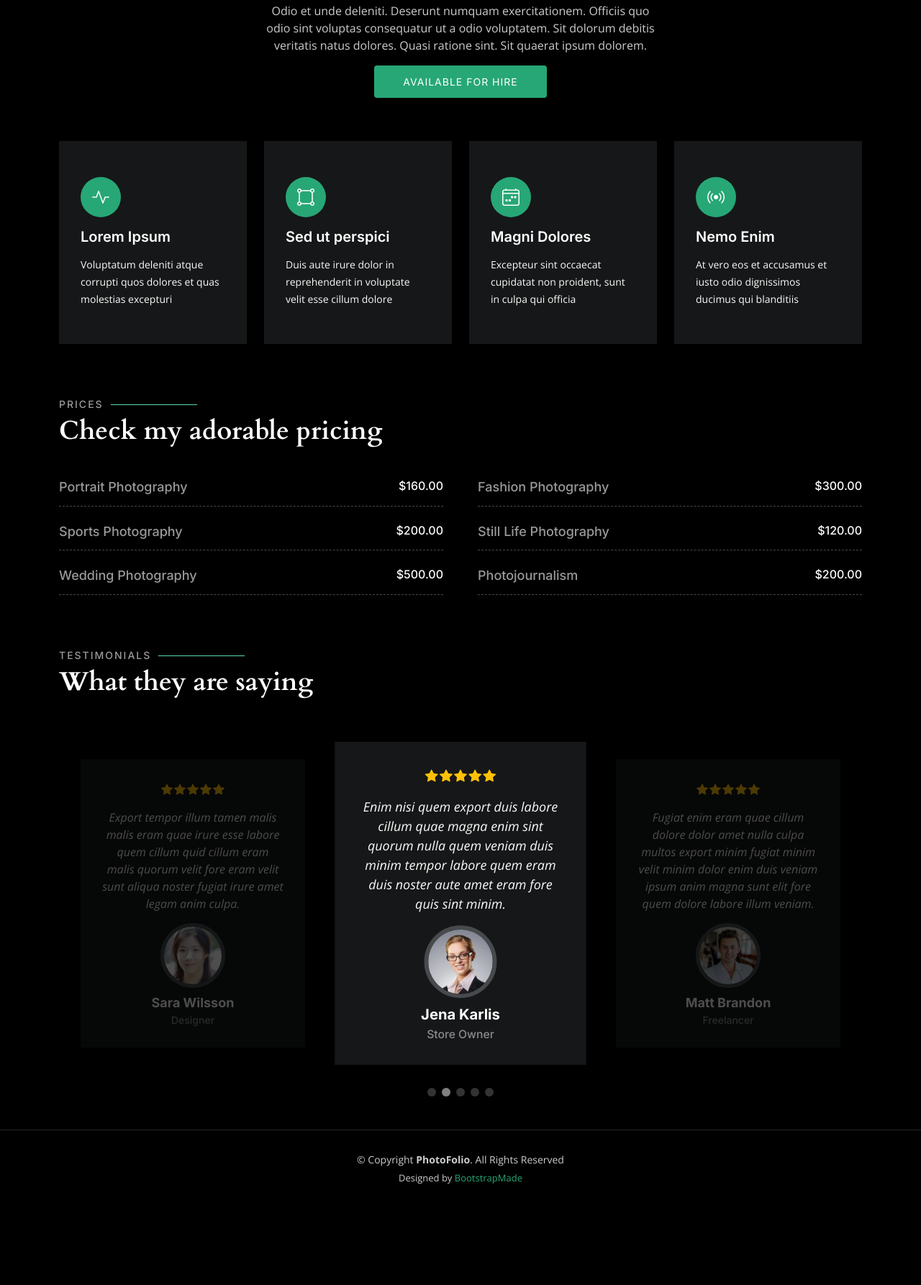
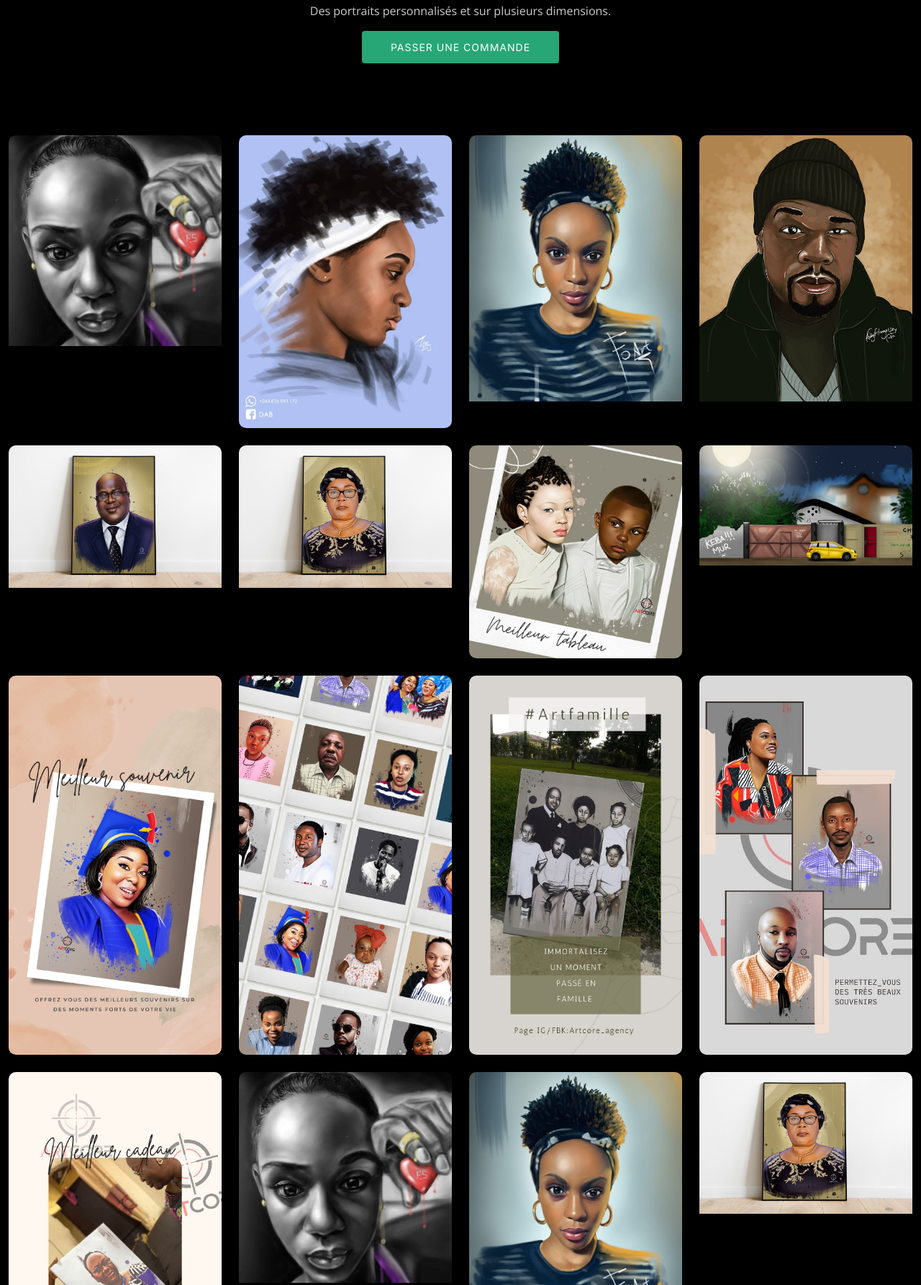
Before and after one commit to DMiyalu/portfolio-abigael, a plain HTML site: page services.html in a window 1280 px wide. Shown: the part 192-1978 px from the top of the page at 72% size. Before the commit the page ends 1870 px from the top, so only its background shows below. Drawn offline with nearby package versions, Linux system fonts and the light colour scheme.

Commit message:
set favicon

```diff
--- a/about.html
+++ b/about.html
@@ -10,8 +10,8 @@
   <meta content="" name="keywords">
 
   <!-- Favicons -->
-  <link href="assets/img/favicon.png" rel="icon">
-  <link href="assets/img/apple-touch-icon.png" rel="apple-touch-icon">
+  <link href="assets/img/artcore2.jpg" rel="icon">
+  <link href="assets/img/artcore2.jpg" rel="apple-touch-icon">
 
   <!-- Google Fonts -->
   <link rel="preconnect" href="https://fonts.googleapis.com">
@@ -114,10 +114,10 @@
           </div>
           <div class="col-lg-5 content">
             <h2>Designer Numérique Professionnelle</h2>
-            <!-- <!-- <p class="fst-italic py-3">
+             <!-- <p class="fst-italic py-3">
               Lorem ipsum dolor sit amet, consectetur adipiscing elit, sed do eiusmod tempor incididunt ut labore et dolore
-              magna aliqua. -->
-            </p> -->
+              magna aliqua.
+            </p>  -->
             <div class="row">
               <div class="col-lg-6">
                 <ul>
--- a/services.html
+++ b/services.html
@@ -5,7 +5,7 @@
   <meta charset="utf-8">
   <meta content="width=device-width, initial-scale=1.0" name="viewport">
 
-  <title>PhotoFolio Bootstrap Template - Services</title>
+  <title>Abigael Dianishayi - Portraits</title>
   <meta content="" name="description">
   <meta content="" name="keywords">
 
@@ -46,14 +46,14 @@
         <!-- Uncomment the line below if you also wish to use an image logo -->
         <!-- <img src="assets/img/logo.png" alt=""> -->
         <i class="bi bi-camera"></i>
-        <h1>PhotoFolio</h1>
+        <h1>Abby Honey</h1>
       </a>
 
       <nav id="navbar" class="navbar">
         <ul>
-          <li><a href="index.html">Home</a></li>
-          <li><a href="about.html">About</a></li>
-          <li class="dropdown"><a href="#"><span>Gallery</span> <i class="bi bi-chevron-down dropdown-indicator"></i></a>
+          <li><a href="index.html">Accueil</a></li>
+          <li><a href="about.html">A propos</a></li>
+          <!-- <li class="dropdown"><a href="#"><span>Gallery</span> <i class="bi bi-chevron-down dropdown-indicator"></i></a>
             <ul>
               <li><a href="gallery.html">Nature</a></li>
               <li><a href="gallery.html">People</a></li>
@@ -69,8 +69,8 @@
                 </ul>
               </li>
             </ul>
-          </li>
-          <li><a href="services.html" class="active">Services</a></li>
+          </li> -->
+          <li><a href="services.html" class="active">Portraits</a></li>
           <li><a href="contact.html">Contact</a></li>
         </ul>
       </nav><!-- .navbar -->
@@ -94,213 +94,170 @@
       <div class="container position-relative">
         <div class="row d-flex justify-content-center">
           <div class="col-lg-6 text-center">
-            <h2>Services</h2>
-            <p>Odio et unde deleniti. Deserunt numquam exercitationem. Officiis quo odio sint voluptas consequatur ut a odio voluptatem. Sit dolorum debitis veritatis natus dolores. Quasi ratione sint. Sit quaerat ipsum dolorem.</p>
+            <h2>Portraits</h2>
+            <p>Des portraits personnalisés et sur plusieurs dimensions.</p>
 
-            <a class="cta-btn" href="contact.html">Available for hire</a>
+            <a class="cta-btn" href="contact.html">Passer une commande</a>
 
           </div>
         </div>
       </div>
     </div><!-- End Page Header -->
 
-    <!-- ======= Services Section ======= -->
-    <section id="services" class="services">
-      <div class="container">
+    <!-- ======= Gallery Section ======= -->
+    <section id="gallery" class="gallery">
+      <div class="container-fluid">
 
-        <div class="row gy-4">
-
-          <div class="col-xl-3 col-md-6 d-flex">
-            <div class="service-item position-relative">
-              <i class="bi bi-activity"></i>
-              <h4><a href="" class="stretched-link">Lorem Ipsum</a></h4>
-              <p>Voluptatum deleniti atque corrupti quos dolores et quas molestias excepturi</p>
+        <div class="row gy-4 justify-content-center">
+          <div class="col-xl-3 col-lg-4 col-md-6">
+            <div class="gallery-item h-100">
+              <img src="assets/img/portrait1.jpg" class="img-fluid" alt="">
+              <div class="gallery-links d-flex align-items-center justify-content-center">
+                <a href="assets/img/portrait1.jpg" title="Gallery 1" class="glightbox preview-link"><i class="bi bi-arrows-angle-expand"></i></a>
+                <a href="gallery-single.html" class="details-link"><i class="bi bi-link-45deg"></i></a>
+              </div>
             </div>
-          </div><!-- End Service Item -->
-
-          <div class="col-xl-3 col-md-6 d-flex">
-            <div class="service-item position-relative">
-              <i class="bi bi-bounding-box-circles"></i>
-              <h4><a href="" class="stretched-link">Sed ut perspici</a></h4>
-              <p>Duis aute irure dolor in reprehenderit in voluptate velit esse cillum dolore</p>
+          </div><!-- End Gallery Item -->
+          <div class="col-xl-3 col-lg-4 col-md-6">
+            <div class="gallery-item h-100">
+              <img src="assets/img/portrait2.jpg" class="img-fluid" alt="">
+              <div class="gallery-links d-flex align-items-center justify-content-center">
+                <a href="assets/img/portrait2.jpg" title="Gallery 2" class="glightbox preview-link"><i class="bi bi-arrows-angle-expand"></i></a>
+                <a href="" class="details-link"><i class="bi bi-link-45deg"></i></a>
+              </div>
             </div>
-          </div><!-- End Service Item -->
-
-          <div class="col-xl-3 col-md-6 d-flex">
-            <div class="service-item position-relative">
-              <i class="bi bi-calendar4-week"></i>
-              <h4><a href="" class="stretched-link">Magni Dolores</a></h4>
-              <p>Excepteur sint occaecat cupidatat non proident, sunt in culpa qui officia</p>
+          </div><!-- End Gallery Item -->
+          <div class="col-xl-3 col-lg-4 col-md-6">
+            <div class="gallery-item h-100">
+              <img src="assets/img/portrait3.jpg" class="img-fluid" alt="">
+              <div class="gallery-links d-flex align-items-center justify-content-center">
+                <a href="assets/img/portrait3.jpg" title="Gallery 3" class="glightbox preview-link"><i class="bi bi-arrows-angle-expand"></i></a>
+                <a href="" class="details-link"><i class="bi bi-link-45deg"></i></a>
+              </div>
             </div>
-          </div><!-- End Service Item -->
-
-          <div class="col-xl-3 col-md-6 d-flex">
-            <div class="service-item position-relative">
-              <i class="bi bi-broadcast"></i>
-              <h4><a href="" class="stretched-link">Nemo Enim</a></h4>
-              <p>At vero eos et accusamus et iusto odio dignissimos ducimus qui blanditiis</p>
+          </div><!-- End Gallery Item -->
+          <div class="col-xl-3 col-lg-4 col-md-6">
+            <div class="gallery-item h-100">
+              <img src="assets/img/portrait4.jpg" class="img-fluid" alt="">
+              <div class="gallery-links d-flex align-items-center justify-content-center">
+                <a href="assets/img/portrait4.jpg" title="Gallery 4" class="glightbox preview-link"><i class="bi bi-arrows-angle-expand"></i></a>
+                <a href="" class="details-link"><i class="bi bi-link-45deg"></i></a>
+              </div>
             </div>
-          </div><!-- End Service Item -->
+          </div><!-- End Gallery Item -->
+          <div class="col-xl-3 col-lg-4 col-md-6">
+            <div class="gallery-item h-100">
+              <img src="assets/img/portrait5.jpg" class="img-fluid" alt="">
+              <div class="gallery-links d-flex align-items-center justify-content-center">
+                <a href="assets/img/portrait5.jpg" title="Gallery 5" class="glightbox preview-link"><i class="bi bi-arrows-angle-expand"></i></a>
+                <a href="" class="details-link"><i class="bi bi-link-45deg"></i></a>
+              </div>
+            </div>
+          </div><!-- End Gallery Item -->
+          <div class="col-xl-3 col-lg-4 col-md-6">
+            <div class="gallery-item h-100">
+              <img src="assets/img/portrait6.jpg" class="img-fluid" alt="">
+              <div class="gallery-links d-flex align-items-center justify-content-center">
+                <a href="assets/img/portrait7.jpg" title="Gallery 6" class="glightbox preview-link"><i class="bi bi-arrows-angle-expand"></i></a>
+                <a href="" class="details-link"><i class="bi bi-link-45deg"></i></a>
+              </div>
+            </div>
+          </div><!-- End Gallery Item -->
+          <div class="col-xl-3 col-lg-4 col-md-6">
+            <div class="gallery-item h-100">
+              <img src="assets/img/portrait8.jpg" class="img-fluid" alt="">
+              <div class="gallery-links d-flex align-items-center justify-content-center">
+                <a href="assets/img/portrait8.jpg" title="Gallery 7" class="glightbox preview-link"><i class="bi bi-arrows-angle-expand"></i></a>
+                <a href="" class="details-link"><i class="bi bi-link-45deg"></i></a>
+              </div>
+            </div>
+          </div><!-- End Gallery Item -->
+          <div class="col-xl-3 col-lg-4 col-md-6">
+            <div class="gallery-item h-100">
+              <img src="assets/img/portrait9.jpg" class="img-fluid" alt="">
+              <div class="gallery-links d-flex align-items-center justify-content-center">
+                <a href="assets/img/portrait9.jpg" title="Gallery 8" class="glightbox preview-link"><i class="bi bi-arrows-angle-expand"></i></a>
+                <a href="" class="details-link"><i class="bi bi-link-45deg"></i></a>
+              </div>
+            </div>
+          </div><!-- End Gallery Item -->
+          <div class="col-xl-3 col-lg-4 col-md-6">
+            <div class="gallery-item h-100">
+              <img src="assets/img/portrait10.jpg" class="img-fluid" alt="">
+              <div class="gallery-links d-flex align-items-center justify-content-center">
+                <a href="assets/img/portrait10.jpg" title="Gallery 9" class="glightbox preview-link"><i class="bi bi-arrows-angle-expand"></i></a>
+                <a href="" class="details-link"><i class="bi bi-link-45deg"></i></a>
+              </div>
+            </div>
+          </div><!-- End Gallery Item -->
+          <div class="col-xl-3 col-lg-4 col-md-6">
+            <div class="gallery-item h-100">
+              <img src="assets/img/portrait11.jpg" class="img-fluid" alt="">
+              <div class="gallery-links d-flex align-items-center justify-content-center">
+                <a href="assets/img/portrait11.jpg" title="Gallery 10" class="glightbox preview-link"><i class="bi bi-arrows-angle-expand"></i></a>
+                <a href="" class="details-link"><i class="bi bi-link-45deg"></i></a>
+              </div>
+            </div>
+          </div><!-- End Gallery Item -->
+          <div class="col-xl-3 col-lg-4 col-md-6">
+            <div class="gallery-item h-100">
+              <img src="assets/img/portrait12.jpg" class="img-fluid" alt="">
+              <div class="gallery-links d-flex align-items-center justify-content-center">
+                <a href="assets/img/portrait12.jpg" title="Gallery 11" class="glightbox preview-link"><i class="bi bi-arrows-angle-expand"></i></a>
+                <a href="" class="details-link"><i class="bi bi-link-45deg"></i></a>
+              </div>
+            </div>
+          </div><!-- End Gallery Item -->
+          <div class="col-xl-3 col-lg-4 col-md-6">
+            <div class="gallery-item h-100">
+              <img src="assets/img/portrait13.jpg" class="img-fluid" alt="">
+              <div class="gallery-links d-flex align-items-center justify-content-center">
+                <a href="assets/img/portrait13.jpg" title="Gallery 12" class="glightbox preview-link"><i class="bi bi-arrows-angle-expand"></i></a>
+                <a href="" class="details-link"><i class="bi bi-link-45deg"></i></a>
+              </div>
+            </div>
+          </div><!-- End Gallery Item -->
+          <div class="col-xl-3 col-lg-4 col-md-6">
+            <div class="gallery-item h-100">
+              <img src="assets/img/portrait14.jpg" class="img-fluid" alt="">
+              <div class="gallery-links d-flex align-items-center justify-content-center">
+                <a href="assets/img/portrait14.jpg" title="Gallery 13" class="glightbox preview-link"><i class="bi bi-arrows-angle-expand"></i></a>
+                <a href="" class="details-link"><i class="bi bi-link-45deg"></i></a>
+              </div>
+            </div>
+          </div><!-- End Gallery Item -->
+          <div class="col-xl-3 col-lg-4 col-md-6">
+            <div class="gallery-item h-100">
+              <img src="assets/img/portrait1.jpg" class="img-fluid" alt="">
+              <div class="gallery-links d-flex align-items-center justify-content-center">
+                <a href="assets/img/portrait1.jpg" title="Gallery 14" class="glightbox preview-link"><i class="bi bi-arrows-angle-expand"></i></a>
+                <a href="" class="details-link"><i class="bi bi-link-45deg"></i></a>
+              </div>
+            </div>
+          </div><!-- End Gallery Item -->
+          <div class="col-xl-3 col-lg-4 col-md-6">
+            <div class="gallery-item h-100">
+              <img src="assets/img/portrait3.jpg" class="img-fluid" alt="">
+              <div class="gallery-links d-flex align-items-center justify-content-center">
+                <a href="assets/img/portrait3.jpg" title="Gallery 15" class="glightbox preview-link"><i class="bi bi-arrows-angle-expand"></i></a>
+                <a href="" class="details-link"><i class="bi bi-link-45deg"></i></a>
+              </div>
+            </div>
+          </div><!-- End Gallery Item -->
+          <div class="col-xl-3 col-lg-4 col-md-6">
+            <div class="gallery-item h-100">
+              <img src="assets/img/portrait6.jpg" class="img-fluid" alt="">
+              <div class="gallery-links d-flex align-items-center justify-content-center">
+                <a href="assets/img/portrait6.jpg" title="Gallery 16" class="glightbox preview-link"><i class="bi bi-arrows-angle-expand"></i></a>
+                <a href="" class="details-link"><i class="bi bi-link-45deg"></i></a>
+              </div>
+            </div>
+          </div><!-- End Gallery Item -->
 
         </div>
 
       </div>
-    </section><!-- End Services Section -->
-
-    <!-- ======= Pricing Section ======= -->
-    <section id="pricing" class="pricing">
-      <div class="container">
-
-        <div class="section-header">
-          <h2>Prices</h2>
-          <p>Check my adorable pricing</p>
-        </div>
-
-        <div class="row gy-4 gx-lg-5">
-
-          <div class="col-lg-6">
-            <div class="pricing-item d-flex justify-content-between">
-              <h3>Portrait Photography</h3>
-              <h4>$160.00</h4>
-            </div>
-          </div><!-- End Pricing Item -->
-
-          <div class="col-lg-6">
-            <div class="pricing-item d-flex justify-content-between">
-              <h3>Fashion Photography</h3>
-              <h4>$300.00</h4>
-            </div>
-          </div><!-- End Pricing Item -->
-
-          <div class="col-lg-6">
-            <div class="pricing-item d-flex justify-content-between">
-              <h3>Sports Photography</h3>
-              <h4>$200.00</h4>
-            </div>
-          </div><!-- End Pricing Item -->
-
-          <div class="col-lg-6">
-            <div class="pricing-item d-flex justify-content-between">
-              <h3>Still Life Photography</h3>
-              <h4>$120.00</h4>
-            </div>
-          </div><!-- End Pricing Item -->
-
-          <div class="col-lg-6">
-            <div class="pricing-item d-flex justify-content-between">
-              <h3>Wedding Photography</h3>
-              <h4>$500.00</h4>
-            </div>
-          </div><!-- End Pricing Item -->
-
-          <div class="col-lg-6">
-            <div class="pricing-item d-flex justify-content-between">
-              <h3>Photojournalism</h3>
-              <h4>$200.00</h4>
-            </div>
-          </div><!-- End Pricing Item -->
-
-        </div>
-    </section><!-- End Pricing Section -->
-
-    <!-- ======= Testimonials Section ======= -->
-    <section id="testimonials" class="testimonials">
-      <div class="container">
-
-        <div class="section-header">
-          <h2>Testimonials</h2>
-          <p>What they are saying</p>
-        </div>
-
-        <div class="slides-3 swiper">
-          <div class="swiper-wrapper">
-
-            <div class="swiper-slide">
-              <div class="testimonial-item">
-                <div class="stars">
-                  <i class="bi bi-star-fill"></i><i class="bi bi-star-fill"></i><i class="bi bi-star-fill"></i><i class="bi bi-star-fill"></i><i class="bi bi-star-fill"></i>
-                </div>
-                <p>
-                  Proin iaculis purus consequat sem cure digni ssim donec porttitora entum suscipit rhoncus. Accusantium quam, ultricies eget id, aliquam eget nibh et. Maecen aliquam, risus at semper.
-                </p>
-                <div class="profile mt-auto">
-                  <img src="assets/img/testimonials/testimonials-1.jpg" class="testimonial-img" alt="">
-                  <h3>Saul Goodman</h3>
-                  <h4>Ceo &amp; Founder</h4>
-                </div>
-              </div>
-            </div><!-- End testimonial item -->
-
-            <div class="swiper-slide">
-              <div class="testimonial-item">
-                <div class="stars">
-                  <i class="bi bi-star-fill"></i><i class="bi bi-star-fill"></i><i class="bi bi-star-fill"></i><i class="bi bi-star-fill"></i><i class="bi bi-star-fill"></i>
-                </div>
-                <p>
-                  Export tempor illum tamen malis malis eram quae irure esse labore quem cillum quid cillum eram malis quorum velit fore eram velit sunt aliqua noster fugiat irure amet legam anim culpa.
-                </p>
-                <div class="profile mt-auto">
-                  <img src="assets/img/testimonials/testimonials-2.jpg" class="testimonial-img" alt="">
-                  <h3>Sara Wilsson</h3>
-                  <h4>Designer</h4>
-                </div>
-              </div>
-            </div><!-- End testimonial item -->
-
-            <div class="swiper-slide">
-              <div class="testimonial-item">
-                <div class="stars">
-                  <i class="bi bi-star-fill"></i><i class="bi bi-star-fill"></i><i class="bi bi-star-fill"></i><i class="bi bi-star-fill"></i><i class="bi bi-star-fill"></i>
-                </div>
-                <p>
-                  Enim nisi quem export duis labore cillum quae magna enim sint quorum nulla quem veniam duis minim tempor labore quem eram duis noster aute amet eram fore quis sint minim.
-                </p>
-                <div class="profile mt-auto">
-                  <img src="assets/img/testimonials/testimonials-3.jpg" class="testimonial-img" alt="">
-                  <h3>Jena Karlis</h3>
-                  <h4>Store Owner</h4>
-                </div>
-              </div>
-            </div><!-- End testimonial item -->
-
-            <div class="swiper-slide">
-              <div class="testimonial-item">
-                <div class="stars">
-                  <i class="bi bi-star-fill"></i><i class="bi bi-star-fill"></i><i class="bi bi-star-fill"></i><i class="bi bi-star-fill"></i><i class="bi bi-star-fill"></i>
-                </div>
-                <p>
-                  Fugiat enim eram quae cillum dolore dolor amet nulla culpa multos export minim fugiat minim velit minim dolor enim duis veniam ipsum anim magna sunt elit fore quem dolore labore illum veniam.
-                </p>
-                <div class="profile mt-auto">
-                  <img src="assets/img/testimonials/testimonials-4.jpg" class="testimonial-img" alt="">
-                  <h3>Matt Brandon</h3>
-                  <h4>Freelancer</h4>
-                </div>
-              </div>
-            </div><!-- End testimonial item -->
-
-            <div class="swiper-slide">
-              <div class="testimonial-item">
-                <div class="stars">
-                  <i class="bi bi-star-fill"></i><i class="bi bi-star-fill"></i><i class="bi bi-star-fill"></i><i class="bi bi-star-fill"></i><i class="bi bi-star-fill"></i>
-                </div>
-                <p>
-                  Quis quorum aliqua sint quem legam fore sunt eram irure aliqua veniam tempor noster veniam enim culpa labore duis sunt culpa nulla illum cillum fugiat legam esse veniam culpa fore nisi cillum quid.
-                </p>
-                <div class="profile mt-auto">
-                  <img src="assets/img/testimonials/testimonials-5.jpg" class="testimonial-img" alt="">
-                  <h3>John Larson</h3>
-                  <h4>Entrepreneur</h4>
-                </div>
-              </div>
-            </div><!-- End testimonial item -->
-
-          </div>
-          <div class="swiper-pagination"></div>
-        </div>
-
-      </div>
-    </section><!-- End Testimonials Section -->
+    </section><!-- End Gallery Section -->
 
   </main><!-- End #main -->
 
@@ -308,14 +265,14 @@
   <footer id="footer" class="footer">
     <div class="container">
       <div class="copyright">
-        &copy; Copyright <strong><span>PhotoFolio</span></strong>. All Rights Reserved
+        &copy; Copyright <strong><span>Abby Honey</span></strong>. All Rights Reserved
       </div>
       <div class="credits">
         <!-- All the links in the footer should remain intact. -->
         <!-- You can delete the links only if you purchased the pro version. -->
         <!-- Licensing information: https://bootstrapmade.com/license/ -->
         <!-- Purchase the pro version with working PHP/AJAX contact form: https://bootstrapmade.com/photofolio-bootstrap-photography-website-template/ -->
-        Designed by <a href="https://bootstrapmade.com/">BootstrapMade</a>
+        <!-- Designed by <a href="https://bootstrapmade.com/">BootstrapMade</a> -->
       </div>
     </div>
   </footer><!-- End Footer -->
```
Also changed, not shown: contact.html (+2 -2 lines), gallery.html (+3 -3 lines), index.html (+17 -17 lines).
